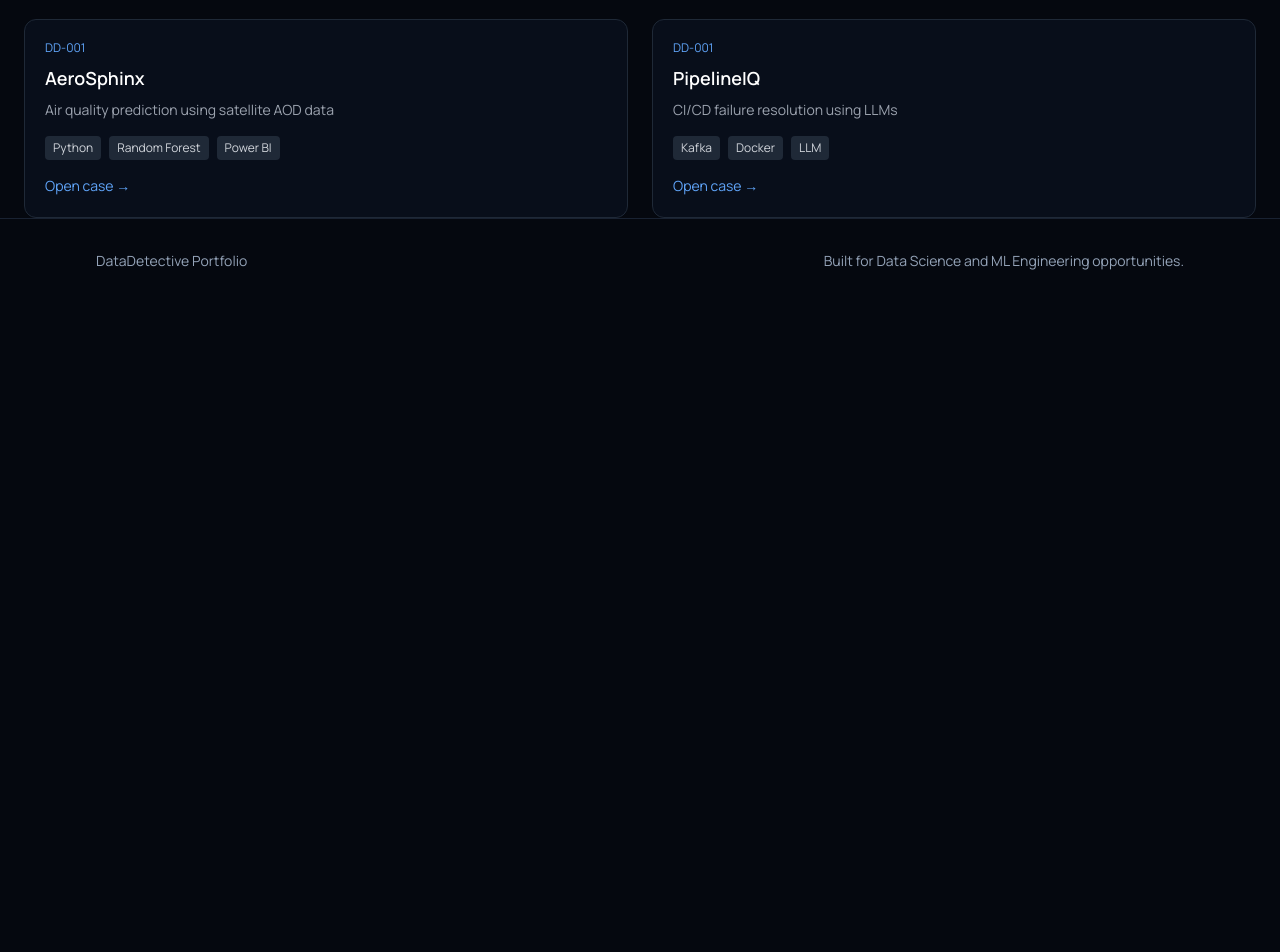
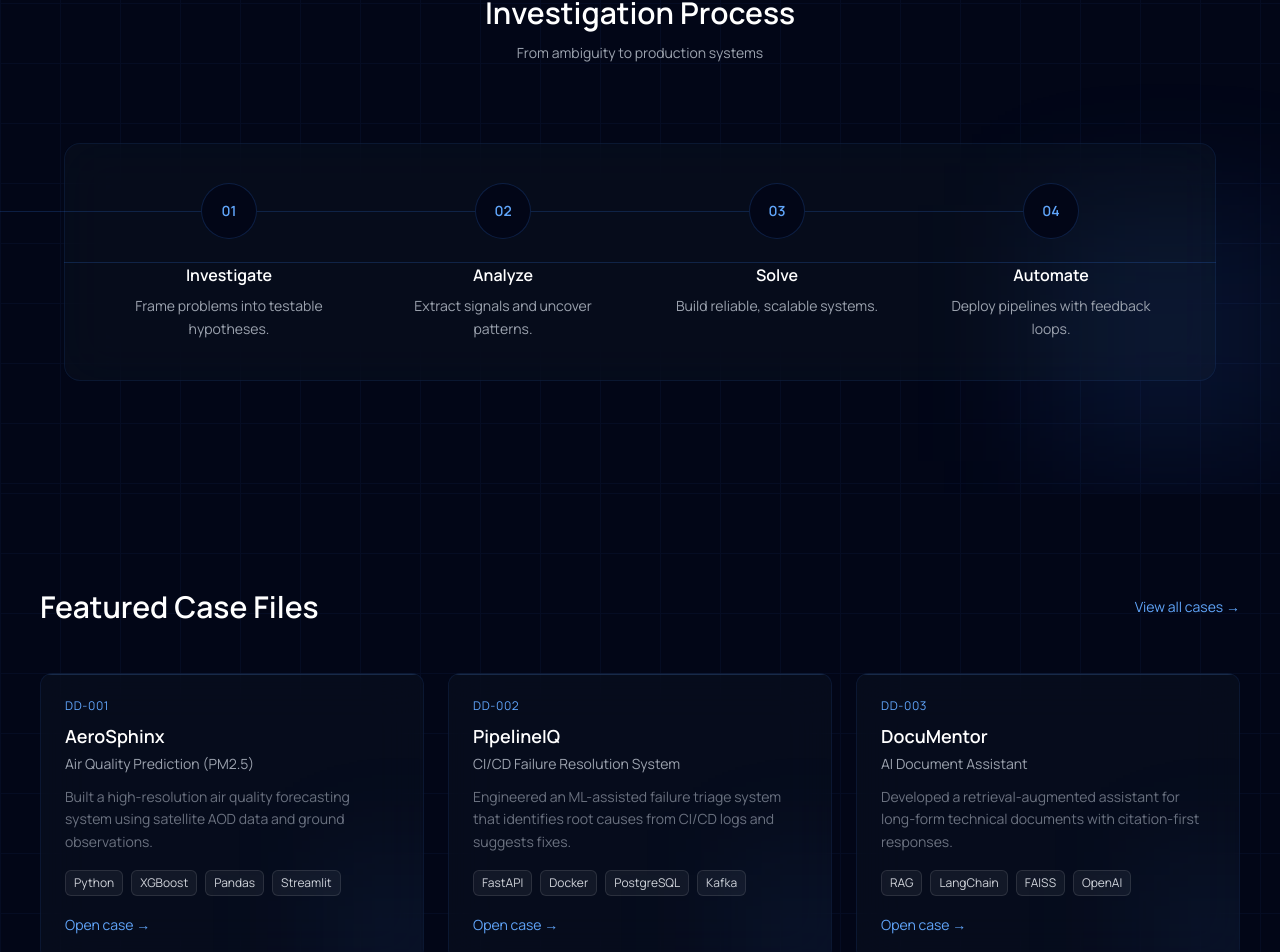
Before and after one commit to DataDetective-Neel/Portfolio_latest, a React (Vite) app: page / in a window 1280 px wide. Shown: the part 986-1938 px from the top of the page. Before the commit the page ends 1289 px from the top, so only its background shows below. Built offline with nearby package versions, Linux system fonts and the light colour scheme.

Commit message:
new section added

```diff
--- a/src/App.jsx
+++ b/src/App.jsx
@@ -1,15 +1,15 @@
 import Navbar from "./components/Navbar";
 import Hero from "./components/Hero";
-import Cases from "./components/Cases";
-import Footer from "./components/Footer";
+import CaseFiles from "./components/CaseFiles";
+import Workflow from "./components/Workflow";
 
 function App() {
   return (
     <>
       <Navbar />
       <Hero />
-      <Cases />
-      <Footer />
+      <Workflow />
+      <CaseFiles />
     </>
   );
 }
--- /dev/null
+++ b/src/components/CaseFiles.jsx
@@ -0,0 +1,106 @@
+import { motion } from "framer-motion";
+
+const cases = [
+  {
+    id: "DD-001",
+    title: "AeroSphinx",
+    subtitle: "Air Quality Prediction (PM2.5)",
+    description:
+      "Built a high-resolution air quality forecasting system using satellite AOD data and ground observations.",
+    tech: ["Python", "XGBoost", "Pandas", "Streamlit"],
+  },
+  {
+    id: "DD-002",
+    title: "PipelineIQ",
+    subtitle: "CI/CD Failure Resolution System",
+    description:
+      "Engineered an ML-assisted failure triage system that identifies root causes from CI/CD logs and suggests fixes.",
+    tech: ["FastAPI", "Docker", "PostgreSQL", "Kafka"],
+  },
+  {
+    id: "DD-003",
+    title: "DocuMentor",
+    subtitle: "AI Document Assistant",
+    description:
+      "Developed a retrieval-augmented assistant for long-form technical documents with citation-first responses.",
+    tech: ["RAG", "LangChain", "FAISS", "OpenAI"],
+  },
+];
+
+export default function CaseFiles() {
+  return (
+    <section className="relative px-10 py-24 bg-[#020617] overflow-hidden">
+
+      {/* GRID BACKGROUND */}
+      <div className="absolute inset-0 opacity-[0.05] bg-[linear-gradient(#3b82f6_1px,transparent_1px),linear-gradient(90deg,#3b82f6_1px,transparent_1px)] bg-[size:60px_60px]" />
+
+      {/* HEADER */}
+      <div className="flex justify-between items-center mb-12 relative z-10">
+        <h2 className="text-2xl md:text-3xl font-semibold text-white">
+          Featured Case Files
+        </h2>
+
+        <span className="text-blue-400 text-sm cursor-pointer hover:underline">
+          View all cases →
+        </span>
+      </div>
+
+      {/* CARDS */}
+      <div className="grid md:grid-cols-3 gap-6 relative z-10">
+        {cases.map((item, index) => (
+          <motion.div
+            key={index}
+            whileHover={{ y: -6 }}
+            className="relative bg-[#0b1220]/60 backdrop-blur-xl border border-blue-500/10 rounded-xl p-6 overflow-hidden group"
+          >
+            {/* Glow effect */}
+            <div className="absolute inset-0 bg-blue-500/5 opacity-0 group-hover:opacity-100 transition duration-300" />
+
+            {/* Top Accent Line */}
+            <div className="absolute top-0 left-0 w-full h-[1px] bg-blue-400/20 group-hover:bg-blue-400/40 transition" />
+
+            {/* ID */}
+            <p className="text-xs text-blue-400 mb-2 tracking-wider">
+              {item.id}
+            </p>
+
+            {/* Title */}
+            <h3 className="text-lg font-semibold text-white mb-1">
+              {item.title}
+            </h3>
+
+            {/* Subtitle */}
+            <p className="text-sm text-gray-400 mb-3">
+              {item.subtitle}
+            </p>
+
+            {/* Description */}
+            <p className="text-sm text-gray-500 mb-4 leading-relaxed">
+              {item.description}
+            </p>
+
+            {/* Tech Tags */}
+            <div className="flex flex-wrap gap-2 mb-4">
+              {item.tech.map((tech, i) => (
+                <span
+                  key={i}
+                  className="text-xs px-2 py-1 rounded-md bg-white/5 border border-white/10 text-gray-300"
+                >
+                  {tech}
+                </span>
+              ))}
+            </div>
+
+            {/* Bottom link */}
+            <span className="text-sm text-blue-400 hover:underline cursor-pointer">
+              Open case →
+            </span>
+
+            {/* Subtle Corner Glow */}
+            <div className="absolute -bottom-10 -right-10 w-32 h-32 bg-blue-500/10 blur-3xl" />
+          </motion.div>
+        ))}
+      </div>
+    </section>
+  );
+}
--- a/src/components/Cases.jsx
+++ /dev/null
@@ -1,28 +0,0 @@
-import CaseCard from "./CaseCard";
-
-export default function Cases() {
-  const data = [
-    {
-      title: "AeroSphinx",
-      desc: "Air quality prediction using satellite AOD data",
-      tech: ["Python", "Random Forest", "Power BI"]
-    },
-    {
-      title: "PipelineIQ",
-      desc: "CI/CD failure resolution using LLMs",
-      tech: ["Kafka", "Docker", "LLM"]
-    }
-  ];
-
-  return (
-    <section className="max-w-7xl mx-auto px-6 mt-20">
-      <h2 className="text-2xl font-bold mb-6">Featured Case Files</h2>
-
-      <div className="grid md:grid-cols-2 gap-6">
-        {data.map((d, i) => (
-          <CaseCard key={i} {...d} />
-        ))}
-      </div>
-    </section>
-  );
-}
--- a/src/components/Footer.jsx
+++ /dev/null
@@ -1,12 +0,0 @@
-const Footer = () => {
-  return (
-    <footer className="border-t border-slate-800/80">
-      <div className="mx-auto flex w-full max-w-6xl flex-col gap-2 px-5 py-8 text-sm text-slate-400 md:flex-row md:items-center md:justify-between md:px-8">
-        <p>DataDetective Portfolio</p>
-        <p>Built for Data Science and ML Engineering opportunities.</p>
-      </div>
-    </footer>
-  )
-}
-
-export default Footer
--- /dev/null
+++ b/src/components/WorkFlow.jsx
@@ -0,0 +1,93 @@
+import { motion } from "framer-motion";
+
+export default function Workflow() {
+  return (
+    <section className="relative px-10 py-28 bg-[#020617] overflow-hidden">
+
+      {/* GRID */}
+      <div className="absolute inset-0 opacity-[0.05] bg-[linear-gradient(#3b82f6_1px,transparent_1px),linear-gradient(90deg,#3b82f6_1px,transparent_1px)] bg-[size:60px_60px]" />
+
+      {/* TOP LABELS */}
+      <div className="absolute top-12 left-1/2 -translate-x-1/2 text-xs tracking-widest text-blue-400/60 flex gap-6">
+        <span>ML SYSTEMS</span>
+        <span>•</span>
+        <span>DATA PIPELINES</span>
+        <span>•</span>
+        <span>ANALYTICS</span>
+      </div>
+
+      {/* TITLE */}
+      <div className="text-center mb-20 relative z-10">
+        <h2 className="text-3xl font-semibold text-white mb-3">
+          Investigation Process
+        </h2>
+        <p className="text-gray-400 text-sm">
+          From ambiguity to production systems
+        </p>
+      </div>
+
+      {/* MAIN PANEL */}
+      <div className="relative max-w-6xl mx-auto">
+
+        {/* PANEL BG */}
+        <div className="absolute inset-0 bg-[#0b1220]/50 backdrop-blur-xl border border-blue-500/10 rounded-2xl" />
+
+        {/* FLOW LINE */}
+        <div className="absolute top-1/2 left-0 w-full h-[1px] bg-blue-500/20" />
+
+        {/* STEPS */}
+        <div className="relative grid md:grid-cols-4 gap-6 p-10 z-10">
+
+          {[
+            {
+              title: "Investigate",
+              desc: "Frame problems into testable hypotheses.",
+            },
+            {
+              title: "Analyze",
+              desc: "Extract signals and uncover patterns.",
+            },
+            {
+              title: "Solve",
+              desc: "Build reliable, scalable systems.",
+            },
+            {
+              title: "Automate",
+              desc: "Deploy pipelines with feedback loops.",
+            },
+          ].map((step, i) => (
+            <motion.div
+              key={i}
+              whileHover={{ y: -6 }}
+              className="relative text-center group"
+            >
+              {/* NODE */}
+              <div className="mx-auto mb-6 w-14 h-14 flex items-center justify-center rounded-full bg-[#020617] border border-blue-500/20 text-blue-400 text-sm font-semibold relative">
+                0{i + 1}
+
+                {/* Glow */}
+                <div className="absolute inset-0 rounded-full bg-blue-500/10 blur-xl opacity-0 group-hover:opacity-100 transition" />
+              </div>
+
+              {/* TITLE */}
+              <h3 className="text-white font-semibold mb-2">
+                {step.title}
+              </h3>
+
+              {/* DESC */}
+              <p className="text-gray-400 text-sm leading-relaxed px-2">
+                {step.desc}
+              </p>
+
+              {/* CONNECTOR DOT */}
+              <div className="hidden md:block absolute top-[28px] left-[-50%] w-full h-[1px] bg-blue-500/20 -z-10" />
+            </motion.div>
+          ))}
+        </div>
+
+        {/* CORNER GLOW */}
+        <div className="absolute -bottom-20 -right-20 w-64 h-64 bg-blue-500/10 blur-3xl" />
+      </div>
+    </section>
+  );
+}
```
